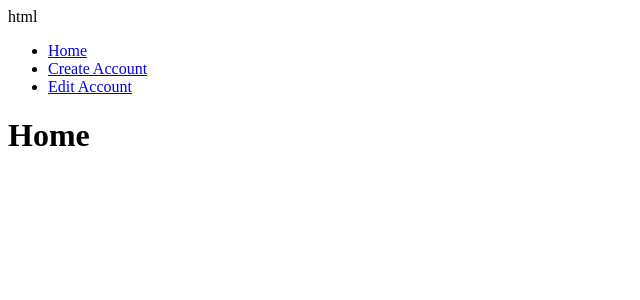
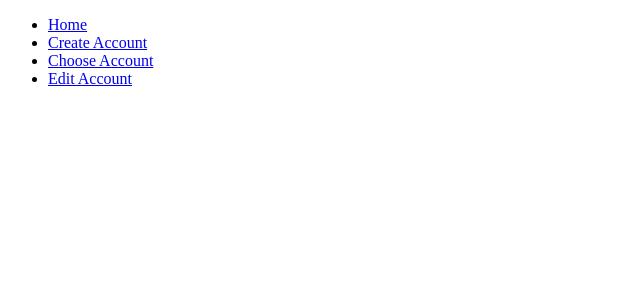
Before and after one commit to OlegMOS/Seits, a Flask app: page / in a window 1280 px wide. Shown: the top 300 px of the page, without its empty margins (0-640 px from the left). Run offline with Flask 3, Linux system fonts and the light colour scheme.

Commit message:
seit_login_v2

```diff
--- a/app/__init__.py
+++ b/app/__init__.py
@@ -7,7 +7,63 @@ from werkzeug.security import generate_password_hash, check_password_hash
 
 app = Flask(__name__)  # Исправлено на __name__
 app.config["SQLALCHEMY_DATABASE_URI"] = "sqlite:///site.db"
-app.config['SQLALCHEMY_TRACK_MODIFICATIONS'] = False # Эта строчка отключает сигнализацию об изменении объектов внутри базы данных
+app.config['SQLALCHEMY_TRACK_MODIFICATIONS'] = False  # Эта строчка отключает сигнализацию об изменении объектов внутри базы данных
 app.config["SECRET_KEY"] = "your_secret_key"
 db = SQLAlchemy(app)
-from app import routes
+#from app import routes
+
+# Определите модели User и формы UserForm, EditUserForm здесь
+class User(db.Model):
+    id = db.Column(db.Integer, primary_key=True)
+    username = db.Column(db.String(100), nullable=False)
+    email = db.Column(db.String(120), nullable=False, unique=True)
+    password = db.Column(db.String(128), nullable=False)
+
+class UserForm(FlaskForm):
+    username = StringField("Имя", validators=[DataRequired(), Length(min=2, max=100)])
+    email = EmailField("Почта", validators=[DataRequired(), Email()])
+    password = PasswordField("Пароль", validators=[DataRequired(), Length(min=6)])
+    submit = SubmitField("Создать профиль")
+
+class EditUserForm(FlaskForm):
+    username = StringField("Имя", validators=[DataRequired(), Length(min=2, max=100)])
+    email = EmailField("Почта", validators=[DataRequired(), Email()])
+    password = PasswordField("Новый пароль (оставьте пустым, если не хотите менять)")
+    submit = SubmitField("Сохранить изменения")
+
+@app.route("/", methods=["GET", "POST"])
+def home_account():
+    return render_template("home_account.html")
+
+@app.route("/create_account", methods=["GET", "POST"])  # Исправлено на /create_account
+def create_account():
+    form = UserForm()
+    if form.validate_on_submit():
+        hashed_password = generate_password_hash(form.password.data, method="pbkdf2:sha256")
+        new_user = User(username=form.username.data, email=form.email.data, password=hashed_password)
+        db.session.add(new_user)
+        db.session.commit()
+        flash("Профиль создан!", "success")
+        return redirect(url_for("home_account"))  # Исправлено на "home_account"
+    return render_template("create_account.html", form=form)
+
+@app.route("/edit_account/<int:user_id>", methods=["GET", "POST"])  # Исправлено на /edit_account/<int:user_id>
+def edit_account(user_id):
+    user = User.query.get(user_id)
+    form = EditUserForm(obj=user)
+    if form.validate_on_submit():
+        user.username = form.username.data
+        user.email = form.email.data
+        if form.password.data:  # Если пароль введён, обновляем его
+            user.password = generate_password_hash(form.password.data, method="pbkdf2:sha256")
+        db.session.commit()
+        flash("Профиль обновлён!", "success")
+        return redirect(url_for("home_account"))  # Исправлено на "home_account"
+    return render_template("edit_account.html", form=form, user=user)
+
+@app.route('/change_account', methods=['GET', 'POST'])
+def change_account():
+    if request.method == 'POST':
+        user_id = request.form.get('user_id')
+        return redirect(url_for('change_account', user_id=user_id))
+    return render_template('change_account.html')
--- a/app/routes.py
+++ b/app/routes.py
@@ -7,38 +7,8 @@ from werkzeug.security import generate_password_hash, check_password_hash
 from app import models
 from app.models import UserForm, EditUserForm, User
 
-app = Flask(__name__)  # Исправлено на __name__
-app.config["SQLALCHEMY_DATABASE_URI"] = "sqlite:///site.db"  # Раскомментировано
-app.config['SQLALCHEMY_TRACK_MODIFICATIONS'] = False  # Эта строчка отключает сигнализацию об изменении объектов внутри базы данных
-app.config["SECRET_KEY"] = "your_secret_key"  # Раскомментировано
-db = SQLAlchemy(app)  # Инициализация базы данных
-
-@app.route("/")
-def home_account():
-    return render_template("home_account.html")
-
-@app.route("/create_account", methods=["GET", "POST"])  # Исправлено на /create_account
-def create_account():
-    form = UserForm()
-    if form.validate_on_submit():
-        hashed_password = generate_password_hash(form.password.data, method="sha256")
-        new_user = User(username=form.username.data, email=form.email.data, password=hashed_password)
-        db.session.add(new_user)
-        db.session.commit()
-        flash("Профиль создан!", "success")
-        return redirect(url_for("create_account", user_id=new_user.id))
-    return render_template("create_account.html", form=form)
-
-@app.route("/edit_account/<int:user_id>", methods=["GET", "POST"])  # Исправлено на /edit_account/<int:user_id>
-def edit_account(user_id):
-    user = User.query.get_or_404(user_id)
-    form = EditUserForm(obj=user)
-    if form.validate_on_submit():
-        user.username = form.username.data
-        user.email = form.email.data
-        if form.password.data:  # Если пароль введён, обновляем его
-            user.password = generate_password_hash(form.password.data, method="sha256")
-        db.session.commit()
-        flash("Профиль обновлён!", "success")
-        return redirect(url_for("edit_account", user_id=user.id))
-    return render_template("edit_account.html", form=form, user=user)
+# app = Flask(__name__)  # Исправлено на __name__
+# app.config["SQLALCHEMY_DATABASE_URI"] = "sqlite:///site.db"  # Раскомментировано
+# app.config['SQLALCHEMY_TRACK_MODIFICATIONS'] = False  # Эта строчка отключает сигнализацию об изменении объектов внутри базы данных
+# app.config["SECRET_KEY"] = "your_secret_key"  # Раскомментировано
+# db = SQLAlchemy(app)  # Инициализация базы данных
--- a/app/templates/base_account.html
+++ b/app/templates/base_account.html
@@ -8,14 +8,17 @@
     </title>
 </head>
 <body>
+
     <nav>
         <ul>
             <li><a href="{{ url_for('home_account') }}">Home</a></li>
             <li><a href="{{ url_for('create_account') }}">Create Account</a></li>
-            <li><a href="{{ url_for('edit_account') }}">Edit Account</a></li> <!-- Замените 1 на динамическое значение при необходимости -->
-
+            <li><a href="{{ url_for('change_account', user_id = user_id) }}">Choose Account</a></li>
+            <li><a href="{{ url_for('edit_account', user_id = 1) }}">Edit Account</a></li>
         </ul>
     </nav>
+
+
     <div>
         {% with messages = get_flashed_messages(with_categories=true) %}
             {% if messages %}
--- a/app/templates/create_account.html
+++ b/app/templates/create_account.html
@@ -1,4 +1,4 @@
-{% extends "base.html" %}
+{% extends "base_account.html" %}
 
 {% block title %}
     Регистрация
@@ -87,6 +87,7 @@
                 {% endfor %}
             </div>
             <button type="submit" class="btn">{{ form.submit() }}</button>
+            <p>{{ form.submit() }}</p>
         </form>
     </div>
 
--- a/app/templates/edit_account.html
+++ b/app/templates/edit_account.html
@@ -12,17 +12,21 @@
         <p>
             {{ form.username.label }}<br>
             {{ form.username(size=32) }}<br>
+            <small>Оставьте без изменений, если не хотите менять имя.</small><br>
             {% for error in form.username.errors %}
                 <span style="color: red;">[{{ error }}]</span>
             {% endfor %}
         </p>
-        <p>
+        <p>{{ form.submit() }}</p>
+         <p>
             {{ form.email.label }}<br>
             {{ form.email(size=32) }}<br>
+            <small>Оставьте без изменений, если не хотите менять почту.</small><br>
             {% for error in form.email.errors %}
                 <span style="color: red;">[{{ error }}]</span>
             {% endfor %}
         </p>
+        <p>{{ form.submit() }}</p>
         <p>
             {{ form.password.label }}<br>
             {{ form.password(size=32) }}<br>
--- a/app/templates/home_account.html
+++ b/app/templates/home_account.html
@@ -1,4 +1,3 @@
-html
 {% extends "base_account.html" %}
 
 {% block title %}
@@ -6,5 +5,5 @@ html
 {% endblock %}
 
 {% block content %}
-    <h1>Home</h1>
+    <h1></h1>
 {% endblock %}
```
Also changed, not shown: app/models.py (+17 -17 lines), app/templates/change_account.html (added, +17 -0 lines), instance/site.db (added).
